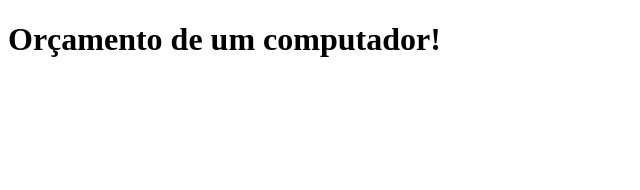
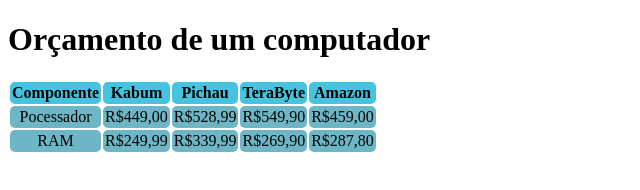
Before and after one commit to iasminbarb0sa1/siteArquitetura, a plain HTML site: page orcamento.html in a window 1280 px wide. Shown: the whole page, without its empty margins (0-640 px from the left). Drawn offline with Linux system fonts and the light colour scheme.

Commit message:
adionado tabela de orçamento

```diff
--- /dev/null
+++ b/orcamento.css
@@ -0,0 +1,21 @@
+td{
+    padding: 2px;
+    text-align: center;
+    background-color: rgb(109, 182, 198);
+    border-radius: 5px;
+    color: rgb(0, 0, 0);
+}
+
+th{
+    padding: 2px;
+    text-align: center;
+    background-color: rgb(68, 196, 225);
+    border-radius: 5px;
+    color: rgb(0, 0, 0)
+}
+table{
+    background-color: rgb(255, 255, 255);
+}
+body{
+    background-color: rgb(255, 255, 255);
+}
--- a/orcamento.html
+++ b/orcamento.html
@@ -2,10 +2,35 @@
 <html lang="pt-br">
 <head>
     <meta charset="UTF-8">
-    <meta name="viewport" content="width=, initial-scale=1.0">
-    <title>orçamento</title>
+    <meta name="viewport" content="width=device-width, initial-scale=1.0">
+    <link rel="stylesheet" href="orcamento.css">
+    <title>Orçamento</title>
 </head>
 <body>
-    <h1>Orçamento de um computador!</h1>
+      <h1>Orçamento de um computador</h1>
+      <table>
+        <tr>
+            <th>Componente</th>
+            <th>Kabum</th>
+            <th>Pichau</th>
+            <th>TeraByte</th>
+            <th>Amazon</th>
+        </tr>
+        <tr>
+            <td>Pocessador</td>
+            <td>R$449,00</td>
+            <td>R$528,99</td>
+            <td>R$549,90</td>
+            <td>R$459,00</td>
+        </tr>
+        <tr>
+            <td>RAM</td>
+            <td>R$249,99</td>
+            <td>R$339,99</td>
+            <td>R$269,90</td>
+            <td>R$287,80</td>
+
+        </tr>
+      </table>
 </body>
 </html>
```
